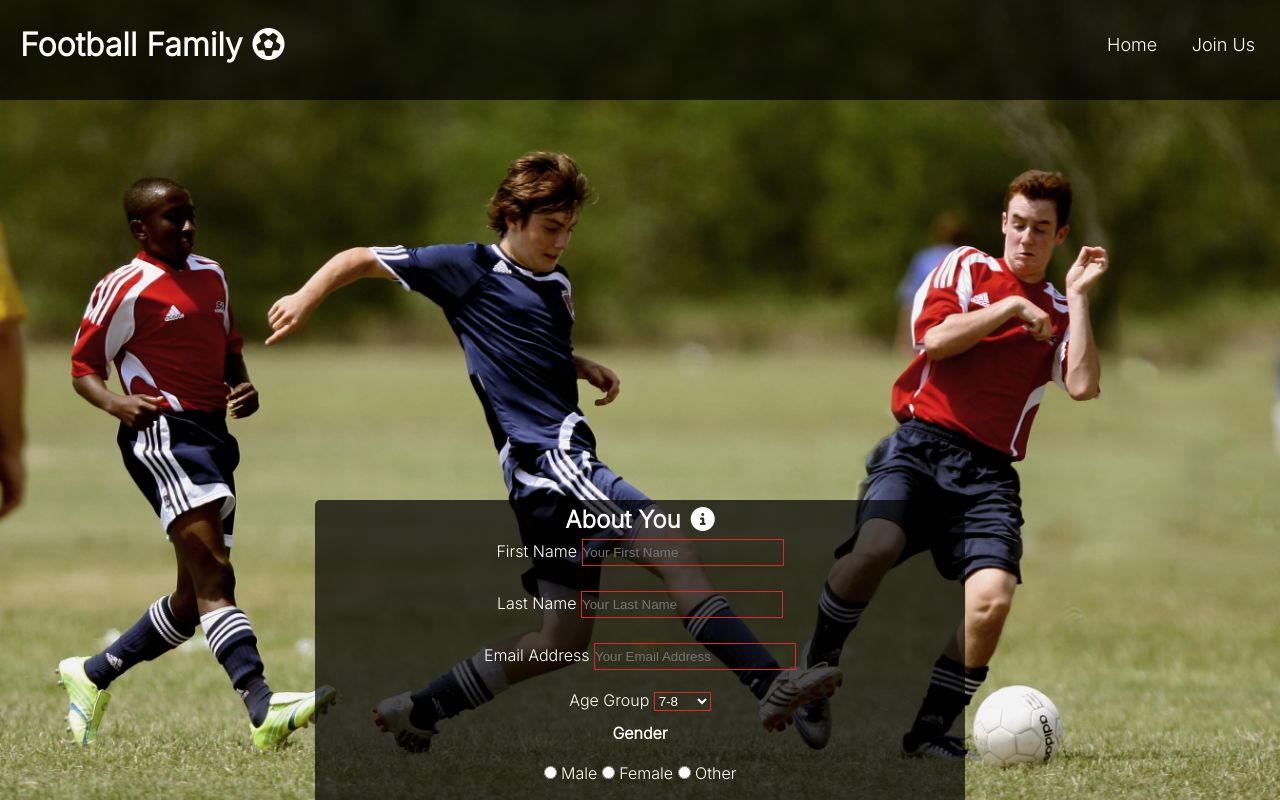
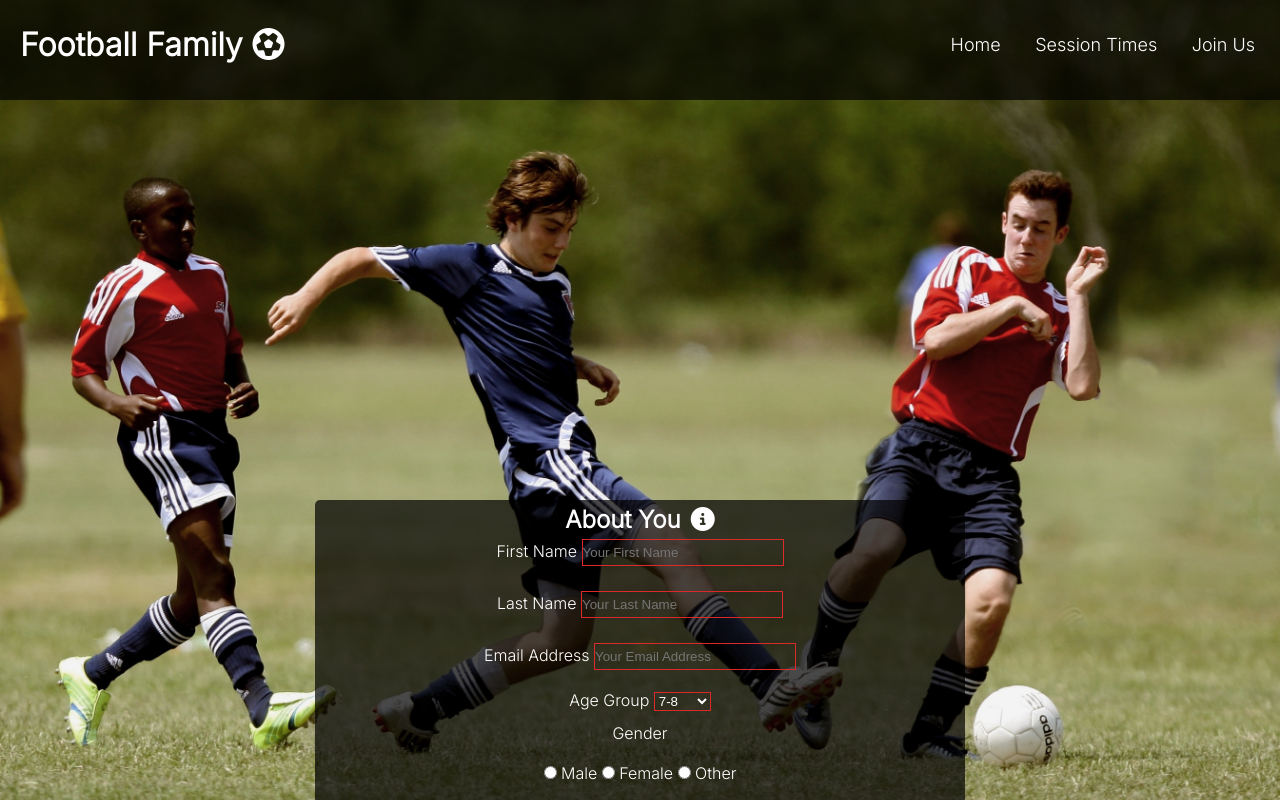
Before and after one commit to 1ukefg/P1-Football-Family, a plain HTML site: page joinus.html in a window 1280 px wide. Shown: the top 800 px of the page. Drawn offline with Linux system fonts and the light colour scheme.

Commit message:
Add link to session times on navbar.

```diff
--- a/assets/css/style.css
+++ b/assets/css/style.css
@@ -178,6 +178,7 @@ footer {
     text-align: center;
 }
 
-#gender > h3 {
+#gender h3 {
     font-size: 16px;
+    font-weight: 300;
 }
--- a/joinus.html
+++ b/joinus.html
@@ -22,6 +22,9 @@
                 <ul>
                     <li>
                         <a href="index.html">Home</a>
+                    </li>
+                    <li>
+                        <a href="index.html#sessions">Session Times</a>
                     </li>
                     <li>
                         <a href="joinus.html">Join Us</a>
```
Also changed, not shown: index.html (+4 -1 lines).
